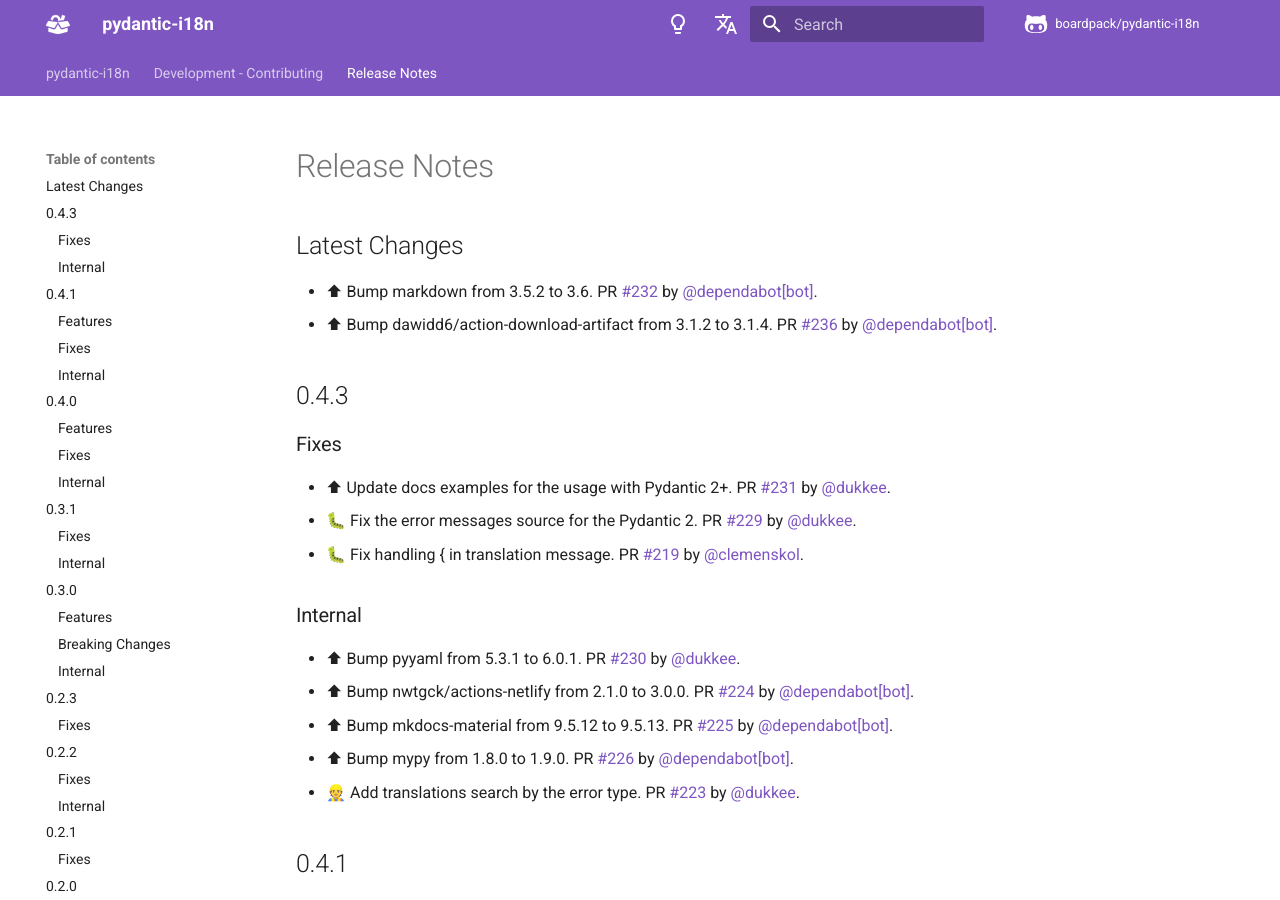
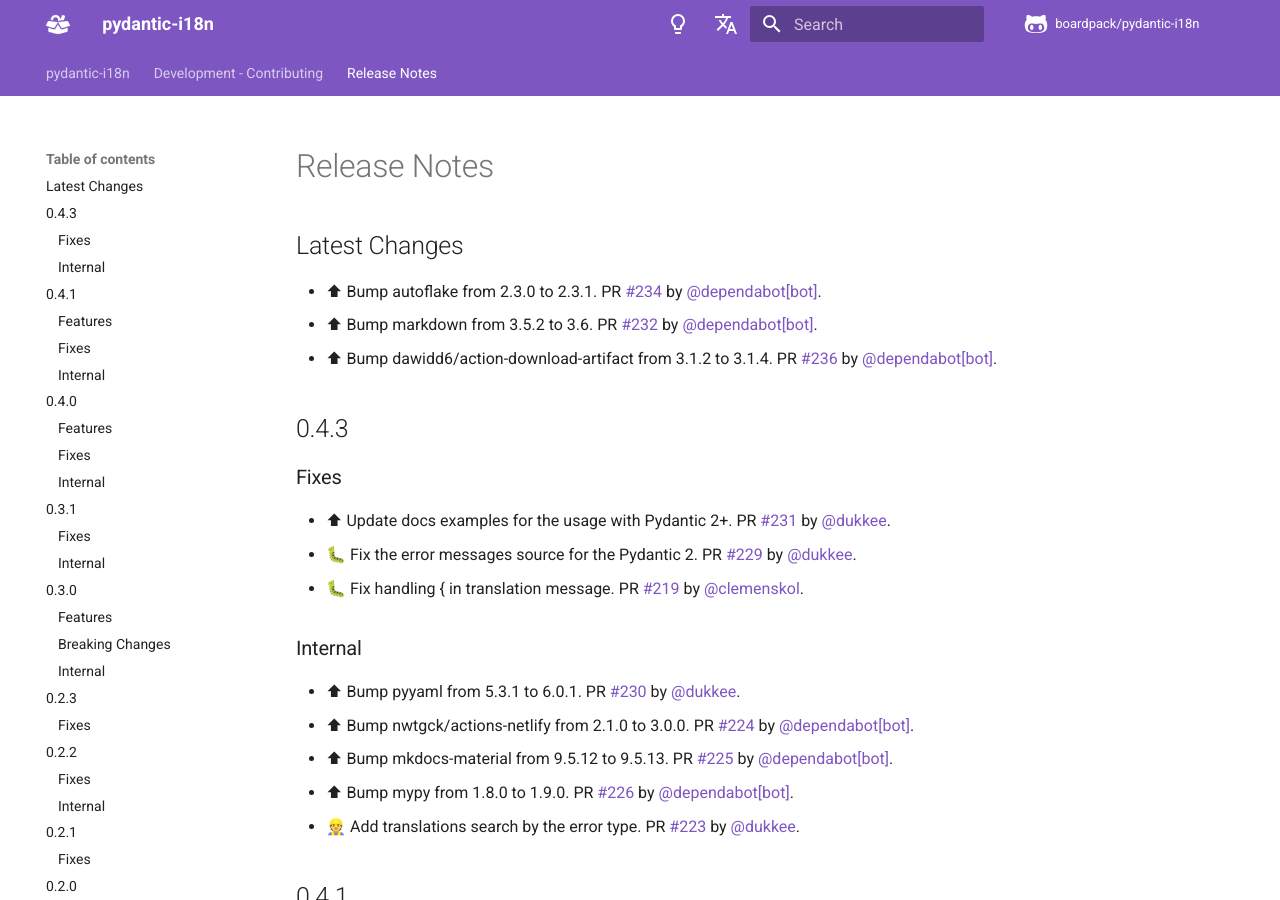
Before and after one commit to boardpack/pydantic-i18n, an MkDocs documentation site: the page built from docs/en/docs/release-notes.md, in a window 1280 px wide and 900 px high. Built offline with MkDocs 1.6.1 and Material for MkDocs 9.7.7, drawn with Linux system fonts in a browser that asks for light colours; comment, search, counter and statistics services are not loaded.

Commit message:
📝 Update release notes

```diff
--- a/docs/en/docs/release-notes.md
+++ b/docs/en/docs/release-notes.md
@@ -2,6 +2,7 @@
 
 ## Latest Changes
 
+* ⬆ Bump autoflake from 2.3.0 to 2.3.1. PR [#234](https://github.com/boardpack/pydantic-i18n/pull/234) by [@dependabot[bot]](https://github.com/apps/dependabot).
 * ⬆ Bump markdown from 3.5.2 to 3.6. PR [#232](https://github.com/boardpack/pydantic-i18n/pull/232) by [@dependabot[bot]](https://github.com/apps/dependabot).
 * ⬆ Bump dawidd6/action-download-artifact from 3.1.2 to 3.1.4. PR [#236](https://github.com/boardpack/pydantic-i18n/pull/236) by [@dependabot[bot]](https://github.com/apps/dependabot).
 
```
